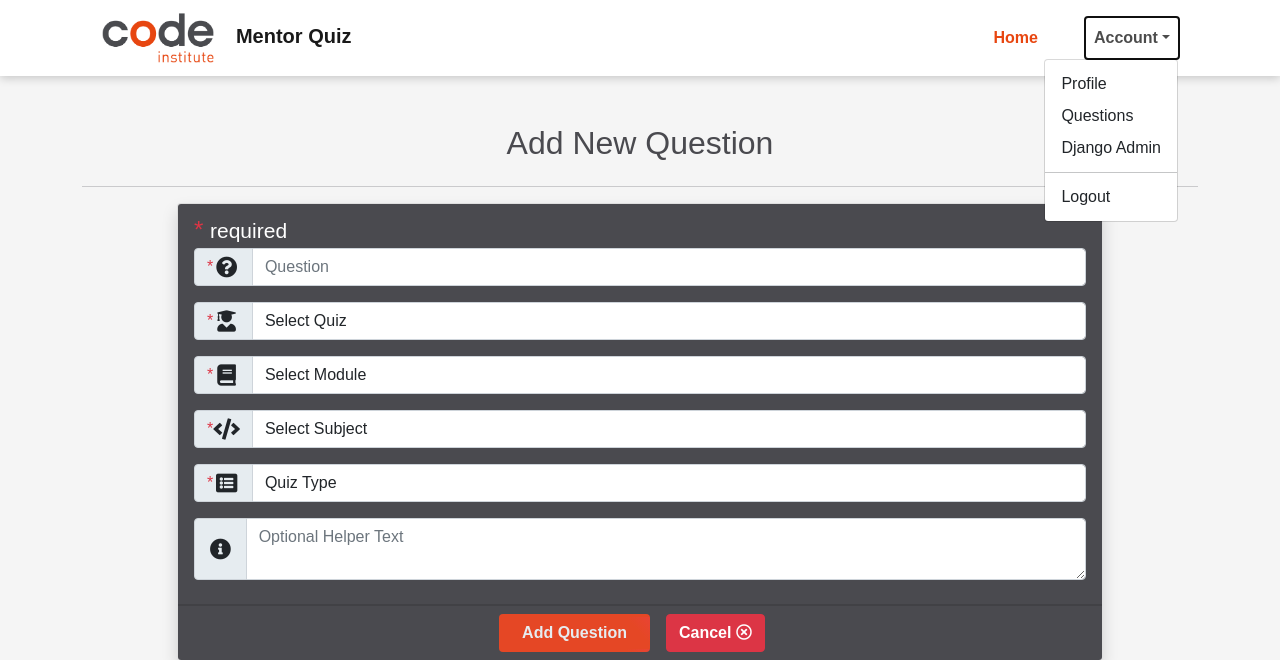
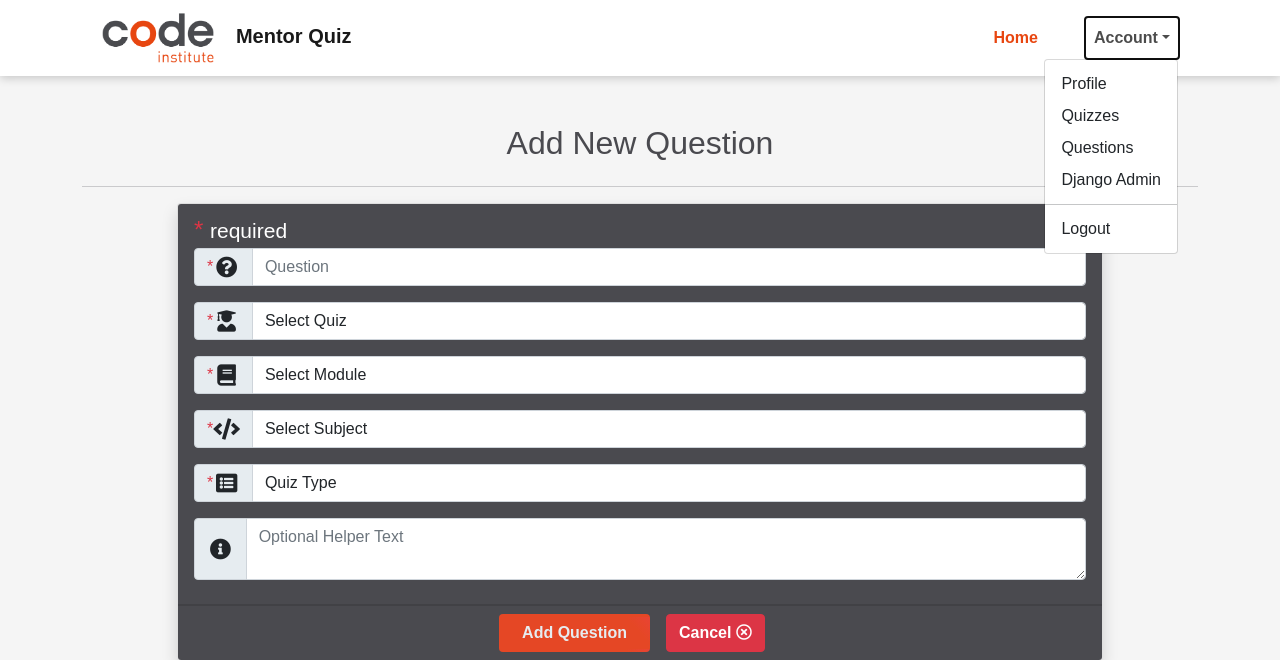
Before and after one commit to TravelTimN/ci-mentor-quiz, a Django app: page /questions/add/ in a window 1280 px wide, after a click on "Account". Shown: the top 660 px of the page. Run offline with Django 3.2, Linux system fonts and the light colour scheme; the visitor is signed in with stand-in values (Sample User, id 1); data comes from the database, SQL or seed files in the repository; parts of the project's set-up code (start-up, migrations or seed data) failed here and were passed over.

Commit message:
Add navbar element for superusers to manage quizzes

```diff
--- a/templates/partials/navbar.html
+++ b/templates/partials/navbar.html
@@ -27,6 +27,7 @@
                                 <li><a class="dropdown-item" href="{% url 'profile' %}">Profile</a></li>
                                 {% if request.user.is_superuser %}
                                     <!-- user is also a superuser -->
+                                    <li><a class="dropdown-item" href="{% url 'quizzes' %}">Quizzes</a></li>
                                     <li><a class="dropdown-item" href="{% url 'questions' %}">Questions</a></li>
                                     <li><a class="dropdown-item" href="{% url 'admin:index' %}" target="_blank" rel="noopener">Django Admin</a></li>
                                 {% endif %}
```
